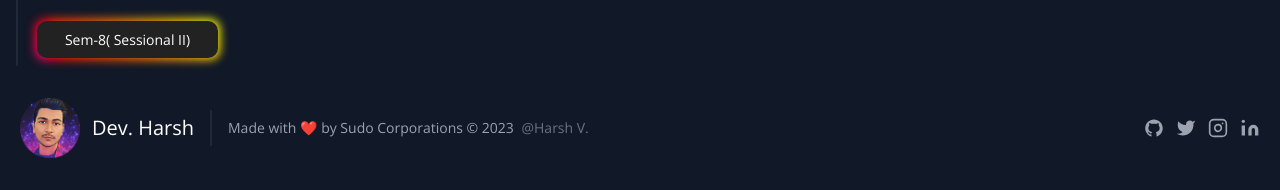
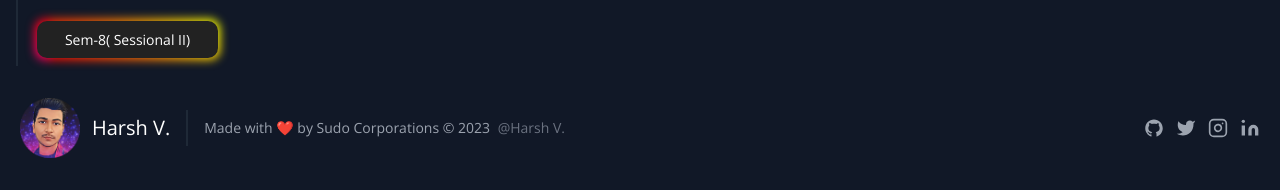
Before and after one commit to SudoKIngpin/Flask-App, a Flask app: page / in a window 1280 px wide. Shown: the part 2040-2230 px from the top of the page. Run offline with Flask 2, Linux system fonts and the light colour scheme.

Commit message:
Red Color implemented and v added in n ame !

```diff
--- a/templates/index.html
+++ b/templates/index.html
@@ -320,7 +320,7 @@
   <div class="container px-5 py-8 mx-auto flex items-center sm:flex-row flex-col">
     <a class="flex title-font font-medium items-center md:justify-start justify-center text-white">
       <img src="/static/logo.png" loading="eager" alt="logo" height="120" width="60">
-      <span class="ml-3 text-xl">Dev. Harsh</span>
+      <span class="ml-3 text-xl"> Harsh V. </span>
     </a>
     <p class="text-sm text-gray-400 sm:ml-4 sm:pl-4 sm:border-l-2 sm:border-gray-800 sm:py-2 sm:mt-0 mt-4"> Made   with   ❤️   by Sudo Corporations    ©   2023
       <a href="https://www.linkedin.com/in/dev-h-4ba56a229" class="text-gray-500 ml-1" target="_blank" rel="noopener noreferrer">   @Harsh V.</a>
```
